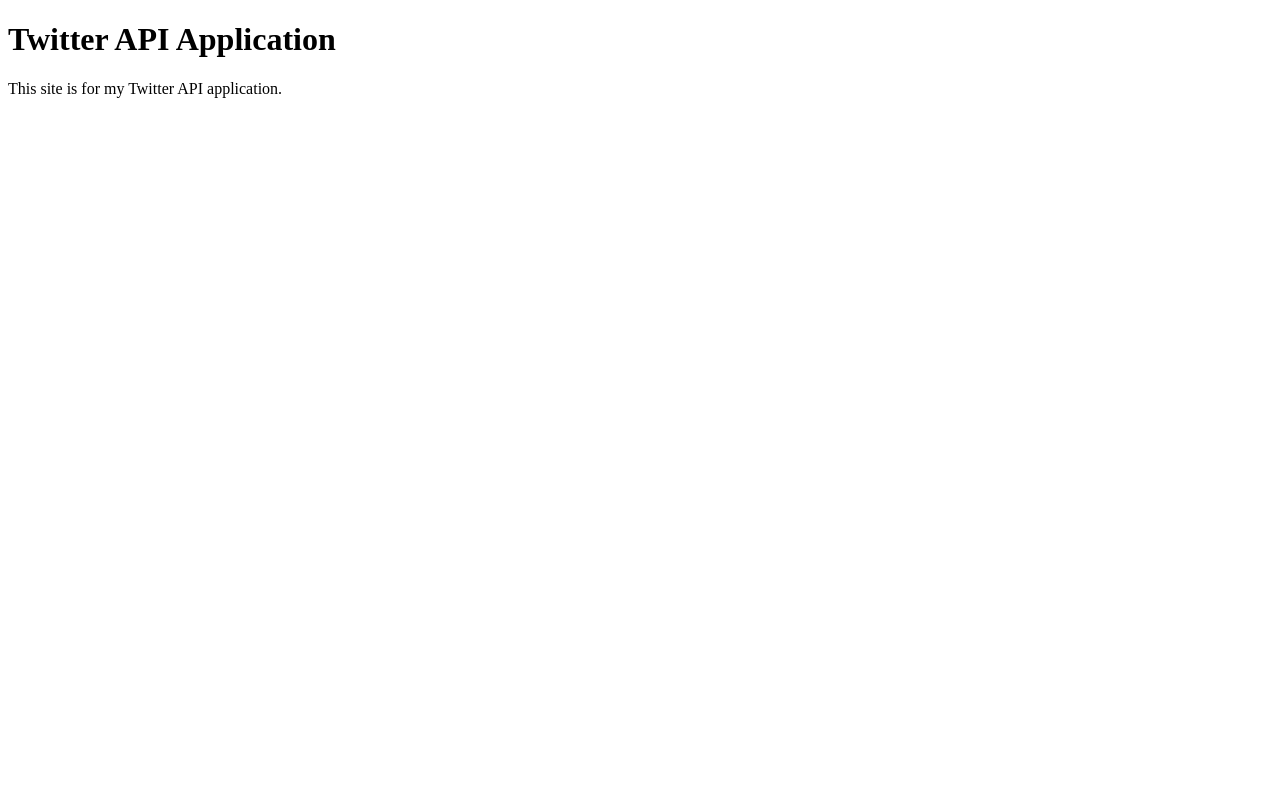
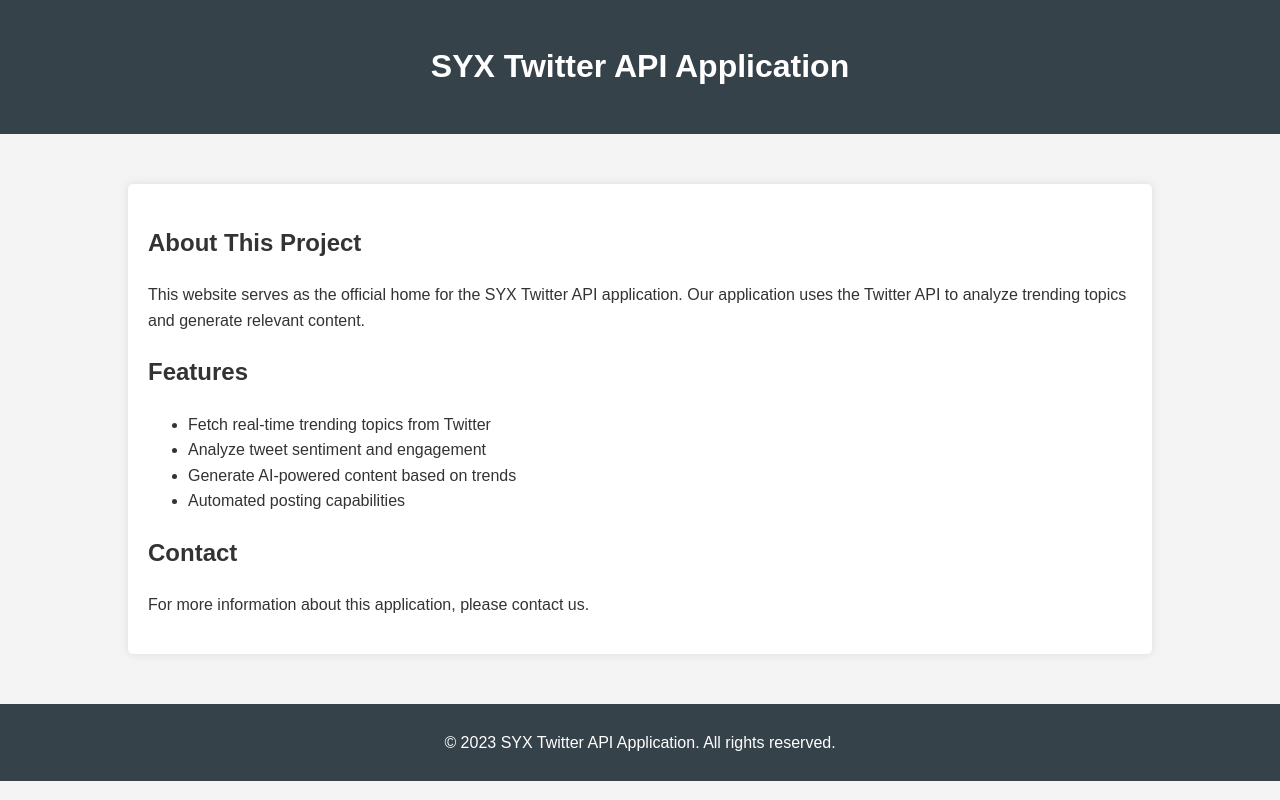
Before and after one commit to SyxBot/syxbot, a plain HTML site: page index.html in a window 1280 px wide. Drawn offline with Linux system fonts and the light colour scheme.

Commit message:
index.html

```diff
--- a/index.html
+++ b/index.html
@@ -1,10 +1,70 @@
 <!DOCTYPE html>
-<html>
+<html lang="en">
 <head>
-    <title>My Twitter App</title>
+    <meta charset="UTF-8">
+    <meta name="viewport" content="width=device-width, initial-scale=1.0">
+    <title>SYX Twitter API Application</title>
+    <style>
+        body {
+            font-family: Arial, sans-serif;
+            line-height: 1.6;
+            margin: 0;
+            padding: 0;
+            color: #333;
+            background-color: #f4f4f4;
+        }
+        .container {
+            width: 80%;
+            margin: 0 auto;
+            padding: 30px;
+        }
+        header {
+            background: #35424a;
+            color: white;
+            padding: 20px;
+            text-align: center;
+        }
+        .content {
+            background: white;
+            padding: 20px;
+            margin-top: 20px;
+            border-radius: 5px;
+            box-shadow: 0 0 10px rgba(0,0,0,0.1);
+        }
+        footer {
+            background: #35424a;
+            color: white;
+            text-align: center;
+            padding: 10px;
+            margin-top: 20px;
+        }
+    </style>
 </head>
 <body>
-    <h1>Twitter API Application</h1>
-    <p>This site is for my Twitter API application.</p>
+    <header>
+        <h1>SYX Twitter API Application</h1>
+    </header>
+
+    <div class="container">
+        <div class="content">
+            <h2>About This Project</h2>
+            <p>This website serves as the official home for the SYX Twitter API application. Our application uses the Twitter API to analyze trending topics and generate relevant content.</p>
+
+            <h2>Features</h2>
+            <ul>
+                <li>Fetch real-time trending topics from Twitter</li>
+                <li>Analyze tweet sentiment and engagement</li>
+                <li>Generate AI-powered content based on trends</li>
+                <li>Automated posting capabilities</li>
+            </ul>
+
+            <h2>Contact</h2>
+            <p>For more information about this application, please contact us.</p>
+        </div>
+    </div>
+
+    <footer>
+        <p>&copy; 2023 SYX Twitter API Application. All rights reserved.</p>
+    </footer>
 </body>
 </html>
```
